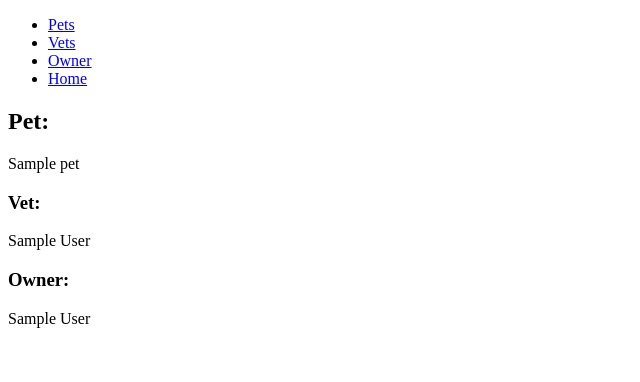
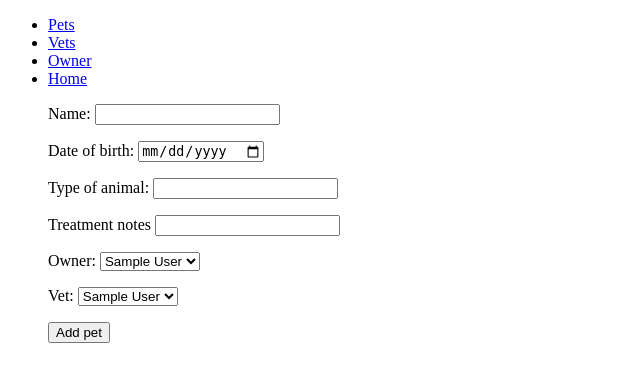
Before and after one commit to kerimsamba/Python-app-using-PostgreSQL-database-CRUD-week_4, a Flask app: page /pets/new in a window 1280 px wide. Shown: the top 382 px of the page, without its empty margins (0-640 px from the left). Run offline with Flask 2, Linux system fonts and the light colour scheme; a database or web service that is not in the repository returns one stand-in record (values such as "Sample title"); some libraries are stand-ins or nearby versions.

Commit message:
add pets, owners and vets

```diff
--- a/controllers/pet_controller.py
+++ b/controllers/pet_controller.py
@@ -18,4 +18,23 @@ def show(id):
     pet = pet_repository.select(id)
     vet = vet_repository.select(pet.vet_id)
     owner = owner_repository.select(pet.owner_id)
+    vets = vet_repository.select_all()
     return render_template("pets/show.html", pet=pet, vet=vet, owner=owner)
+
+@pets_blueprint.route("/pets/new")
+def new_pet():
+    owners = owner_repository.select_all()
+    vets = vet_repository.select_all()
+    return render_template("pets/new.html", owners=owners, vets=vets )
+
+@pets_blueprint.route("/pets", methods=["POST"])
+def create_pet():
+    name = request.form["name"]
+    dob = request.form["dob"]
+    type = request.form["type"]
+    treatment_notes = request.form["treatment_notes"]
+    vet_id = request.form["vet_id"]
+    owner_id = request.form["owner_id"]
+    pet = Pet(name, dob, type, treatment_notes, vet_id, owner_id)
+    pet_repository.save(pet)
+    return redirect("/pets")
--- a/db/vet_manager.sql
+++ b/db/vet_manager.sql
@@ -11,7 +11,9 @@ CREATE TABLE vets (
 CREATE TABLE owners (
     id SERIAL PRIMARY KEY,
     first_name VARCHAR(255),
-    surname VARCHAR(255)
+    surname VARCHAR(255),
+    telephone VARCHAR(255),
+    email VARCHAR(255)
     );
 
 CREATE TABLE pets (
--- a/models/owner.py
+++ b/models/owner.py
@@ -1,6 +1,8 @@
 class Owner:
 
-    def __init__(self, first_name, surname, id = None):
+    def __init__(self, first_name, surname, telephone, email, id = None):
         self.first_name = first_name
         self.surname = surname
+        self.telephone = telephone
+        self.email = email
         self.id = id
--- a/repositories/owner_repository.py
+++ b/repositories/owner_repository.py
@@ -6,8 +6,8 @@ def delete_all():
     run_sql(sql)
 
 def save(owner):
-    sql = "INSERT INTO owners(first_name, surname) VALUES ( %s, %s ) RETURNING id"
-    values = [owner.first_name, owner.surname]
+    sql = "INSERT INTO owners(first_name, surname, telephone, email) VALUES ( %s, %s, %s, %s ) RETURNING id"
+    values = [owner.first_name, owner.surname, owner.telephone, owner.email]
     results = run_sql( sql, values)
     owner.id = results[0]['id']
     return owner
@@ -20,7 +20,7 @@ def select(id):
 
     if results:
         result = results[0]
-        owner = Owner(result['first_name'], result['surname'], result['id'])
+        owner = Owner(result['first_name'], result['surname'], result['telephone'], result['email'], result['id'])
     return owner
 
 def select_all():
@@ -29,6 +29,6 @@ def select_all():
     sql = "SELECT * FROM owners"
     results = run_sql(sql)
     for row in results:
-        owner = Owner(row['first_name'], row['surname'], row['id'])
+        owner = Owner(row['first_name'], row['surname'], row['telephone'], row['email'], row['id'])
         owners.append(owner)
     return owners
--- a/repositories/pet_repository.py
+++ b/repositories/pet_repository.py
@@ -6,9 +6,9 @@ def delete_all():
     sql = "DELETE FROM pets"
     run_sql(sql)
 
-def save(pet, vet_id, owner_id ):
+def save(pet):
     sql = "INSERT INTO pets(name, dob, type, treatment_notes, vet_id, owner_id) VALUES ( %s, %s, %s, %s, %s, %s) RETURNING id"
-    values = [pet.name, pet.dob, pet.type, pet.treatment_notes, vet_id, owner_id]
+    values = [pet.name, pet.dob, pet.type, pet.treatment_notes, pet.vet_id, pet.owner_id]
     results = run_sql( sql, values )
     pet.id =  results[0]['id']
     return pet
--- a/templates/base.html
+++ b/templates/base.html
@@ -22,6 +22,7 @@
             <li>
             <a href="/">Home</a>
         </li>
+
         </ul>
     </nav>
     <section>
--- a/templates/owners/index.html
+++ b/templates/owners/index.html
@@ -12,5 +12,8 @@
     </ul>
     {% endfor %}
 </p>
+<p>
+    <a href="/owners/new">Add an owner</a>
+</p>
 
 {% endblock %}
--- a/templates/pets/index.html
+++ b/templates/pets/index.html
@@ -12,5 +12,7 @@
             {% endfor %}
         </ul>
     </p>
-
+    <p>
+        <a href="/pets/new">Add a new pet</a>
+    </p>
 {% endblock %}
--- /dev/null
+++ b/templates/pets/new.html
@@ -0,0 +1,45 @@
+{% extends 'base.html' %}
+
+{% block content %}
+
+<form action="/pets" method="post">
+<ul>
+    <label for="name">Name:</label>
+    <input type="text" name="name">
+</ul>
+<ul>
+    <label for="dob">Date of birth:</label>
+    <input type="date" name="dob">
+</ul>
+<ul>
+    <label for="type">Type of animal:</label>
+    <input type="text" name="type">
+</ul>
+<ul>
+    <label for="treatment_notes">Treatment notes</label>
+    <input type="text" name="treatment_notes">
+</ul>
+<ul>
+    <label for="owner">Owner:</label>
+    <select name="owner_id" id="">
+        {% for owner in owners %}
+        <option value="{{ owner.id }}">{{ owner.first_name }} {{ owner.surname }}</option>
+        {% endfor %}
+    </select>
+</ul>
+<ul>
+    <label for="vet">Vet:</label>
+    <select name="vet_id" id="">
+        {% for vet in vets %}
+        <option value="{{ vet.id }}">{{ vet.first_name }} {{ vet.surname }}</option>
+        {% endfor %}
+    </select>
+</ul>
+
+
+<ul>
+    <button type="submit">Add pet</button>
+</ul>
+</form>
+
+{% endblock %}
--- a/templates/pets/show.html
+++ b/templates/pets/show.html
@@ -6,10 +6,21 @@
     <h2>Pet:</h2>
 
     <p>
-         {{ pet.name }}
+        Name: {{ pet.name }}
     </p>
+    <p>
+        Type: {{ pet.type }}
+    </p>
+    <p>
+        Date of birth: {{ pet.dob }}
+    </p>
+    <p>
+        Treatment note: {{ pet.treatment_notes }}
+    </p>
+
     <h3>Vet:</h3>
     <p>
+
         {{ vet.first_name}} {{ vet.surname }}
     </p>
     <h3>Owner:</h3>
@@ -18,4 +29,5 @@
     </p>
 
 
+
 {% endblock %}
--- a/templates/vets/index.html
+++ b/templates/vets/index.html
@@ -9,5 +9,8 @@
         </li>
         {% endfor %}
     </ul>
+    <p>
+        <a href="/vets/new">Add a vet</a>
+    </p>
 
 {% endblock %}
```
Also changed, not shown: console.py (+14 -11 lines), controllers/owner_controller.py (+14 -0 lines), controllers/vet_controller.py (+13 -0 lines), templates/owners/new.html (added, +17 -0 lines), templates/owners/show.html (+8 -1 lines), templates/vets/new.html (added, +21 -0 lines).
